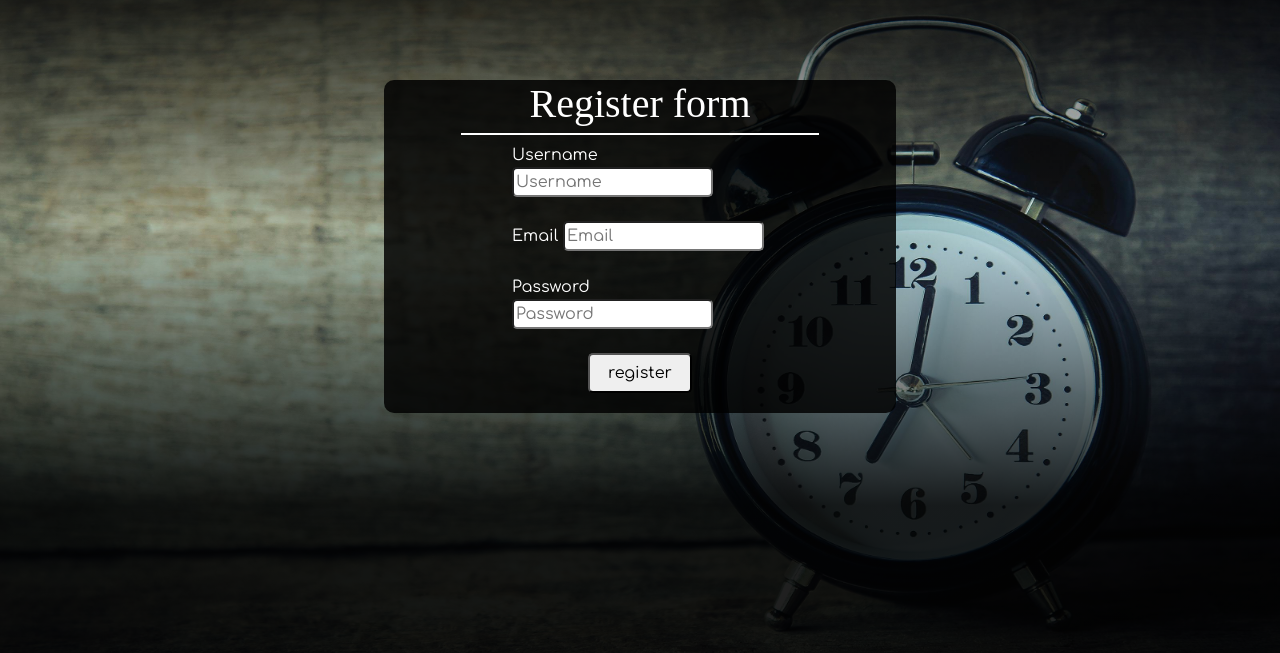
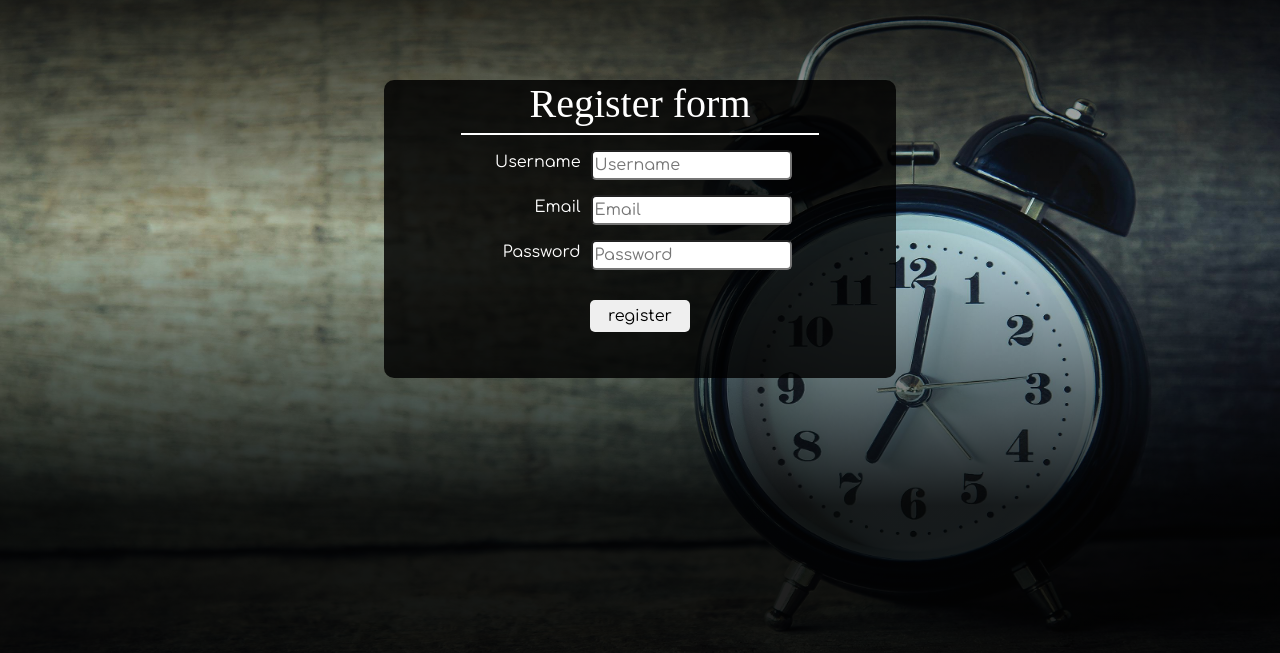
Before and after one commit to dkush10/Task-Management, a Django app: page /register_ in a window 1280 px wide. Shown: the part 95-748 px from the top of the page. Run offline with Django 5.2, Linux system fonts and the light colour scheme; some libraries are stand-ins or nearby versions; some web fonts are replaced.

Commit message:
updated login and register

```diff
--- a/static/style.css
+++ b/static/style.css
@@ -212,8 +212,10 @@ nav {
     }
 
     #submit {
-        margin-bottom: 20px;
-        padding: 6px 18px;
+        margin: 15px 0px;
+        padding: 4px 18px;
+        border-radius: 5px;
+        border: none;
     }
 
 }
@@ -225,6 +227,7 @@ nav {
     color: white;
     font-family: "Comfortaa", sans-serif;
     margin-top: 5rem;
+    padding-bottom: 15px;
 
     h1 {
         width: 70%;
@@ -236,18 +239,35 @@ nav {
     }
 
     #registerinput {
-        width: 50%;
+        width: 60%;
         margin: auto;
-        text-align: left;
+
+        .redetails {
+            background-color: none;
+            width: 100%;
+            display: flex;
+            justify-content: center;
+            gap: 10px;
+            margin: 15px 0px;
+
+            label {
+                width: 30%;
+                text-align: right;
+            }
+
+            input {
+                border-radius: 5px;
+
+            }
+        }
     }
 
-    input {
-        border-radius: 5px;
-    }
 
     #submit {
-        margin-bottom: 20px;
-        padding: 6px 18px;
+        margin: 15px 0px;
+        padding: 4px 18px;
+        border-radius: 5px;
+        border: none;
     }
 
 }
@@ -352,7 +372,6 @@ nav {
     }
 
     .tdelete {
-        /* font-size: 10px; */
 
         h1,
         h2 {
--- a/todo_auth/templates/register.html
+++ b/todo_auth/templates/register.html
@@ -10,14 +10,21 @@
             {% csrf_token %}
 
             <div id="registerinput">
-                <label for="">Username</label>
-                <input type="text" name="username" placeholder="Username"><br><br>
+                <div class="redetails">
+                    <label for="">Username</label>
+                    <input type="text" name="username" placeholder="Username">
+                </div>
 
-                <label for="">Email</label>
-                <input type="emai" name="email" placeholder="Email"><br><br>
+                <div class="redetails">
+                    <label for="">Email</label>
+                    <input type="emai" name="email" placeholder="Email">
+                </div>
 
-                <label for="">Password</label>
-                <input type="password" name="password" placeholder="Password"><br><br>
+                <div class="redetails">
+                    <label for="">Password</label>
+                    <input type="password" name="password" placeholder="Password">
+                </div>
+
             </div>
 
             <input id="submit" type="submit" value="register">
```
